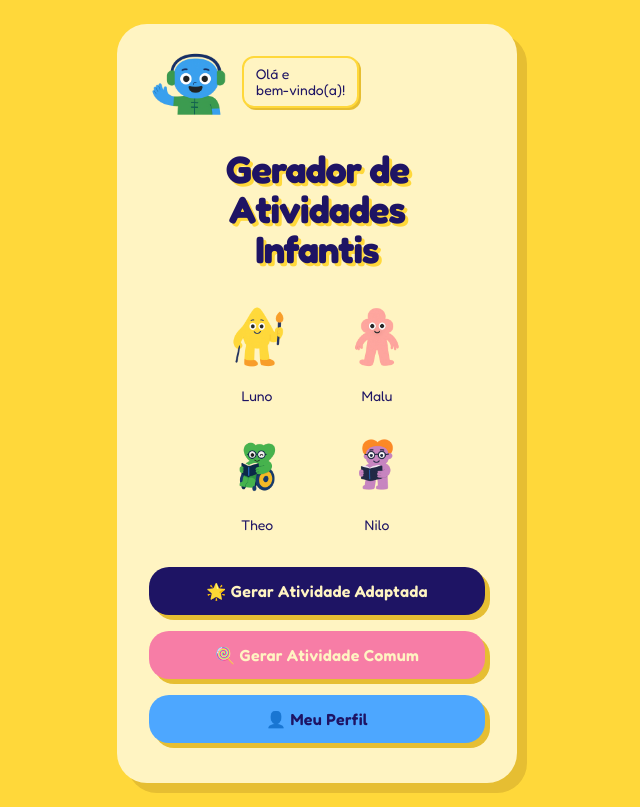
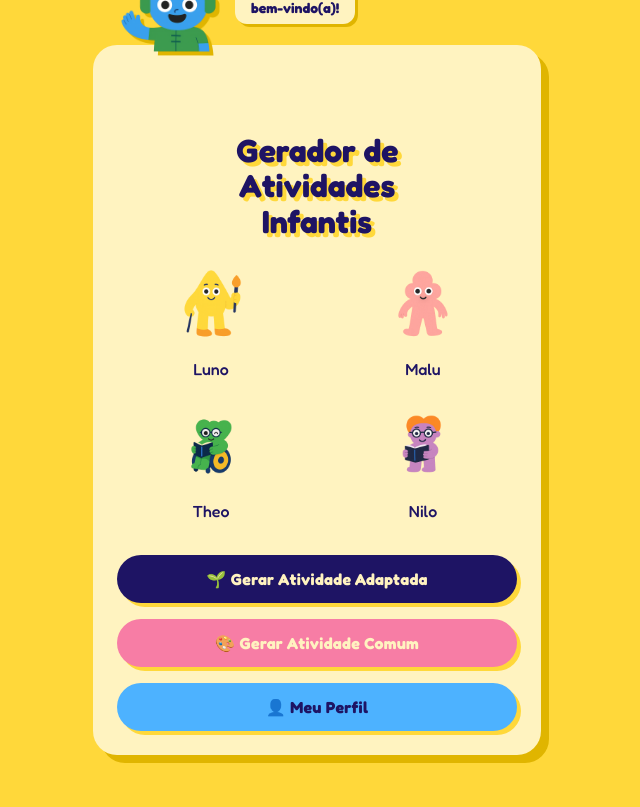
Before and after one commit to letiricetti2-alt/gerador-de-atividades-infantis, a Next.js app: page / in a window 1280 px wide. Shown: the whole page, without its empty margins (323-963 px from the left). Built offline with nearby package versions, Linux system fonts and the light colour scheme.

Commit message:
Update page.jsx

```diff
--- a/app/page.jsx
+++ b/app/page.jsx
@@ -1,63 +1,87 @@
-"use client";
 import Image from "next/image";
 
 export default function Home() {
   return (
-    <main className="min-h-screen bg-[#FFD83A] flex items-center justify-center p-6">
-      <div className="bg-[#FFF4C2] rounded-[30px] shadow-[10px_10px_0px_#E6BE32] px-8 pt-6 pb-10 w-[400px] flex flex-col items-center">
+    <main className="flex justify-center items-center min-h-screen bg-[#FFD83A]">
+      <div className="bg-[#FFF3C0] rounded-3xl shadow-[8px_8px_0px_#E0B500] w-[90%] max-w-md p-6 text-center relative">
 
-        {/* Cabeçalho */}
-        <div className="flex w-full items-start justify-start gap-2 mb-4 relative">
+        {/* Tina e balão */}
+        <div className="absolute -top-20 left-6 flex items-start gap-2">
           <Image
             src="/personagens/tina.png"
             alt="Tina"
-            width={85}
-            height={85}
-            className="object-contain"
+            width={110}
+            height={110}
+            className="drop-shadow-[4px_4px_0px_#E0B500]"
           />
-          <div className="bg-[#FFF4C2] border-[2px] border-[#FFD83A] rounded-xl px-3 py-2 shadow-[2px_2px_0px_#E6BE32] text-[#1E1464] text-[14px] font-[Fredoka One] leading-[16px] mt-2">
+          <div className="bg-[#FFF3C0] px-4 py-2 rounded-xl shadow-[3px_3px_0px_#E0B500] text-[#1E1464] font-bold leading-tight text-sm mt-2">
             Olá e<br />bem-vindo(a)!
           </div>
         </div>
 
         {/* Título */}
-        <h1 className="text-[#1E1464] text-[38px] font-black text-center leading-[40px] tracking-tight drop-shadow-[3px_3px_0px_#FFD83A] mb-8">
-          Gerador de<br />Atividades<br />Infantis
+        <h1 className="mt-16 text-[#1E1464] font-bold text-[2rem] leading-[2.2rem] drop-shadow-[4px_4px_0px_#FFD83A]">
+          Gerador de<br />
+          Atividades<br />
+          Infantis
         </h1>
 
         {/* Personagens */}
-        <div className="grid grid-cols-2 gap-x-10 gap-y-6 mb-8">
-          <div className="flex flex-col items-center">
-            <Image src="/personagens/luno.png" alt="Luno" width={80} height={80} />
-            <p className="text-[#1E1464] mt-1 text-[14px] font-[Fredoka One]">Luno</p>
+        <div className="grid grid-cols-2 gap-6 mt-6 mb-8">
+          <div>
+            <Image
+              src="/personagens/luno.png"
+              alt="Luno"
+              width={90}
+              height={90}
+              className="mx-auto"
+            />
+            <p className="font-medium text-[#1E1464] mt-1">Luno</p>
           </div>
-          <div className="flex flex-col items-center">
-            <Image src="/personagens/malu.png" alt="Malu" width={80} height={80} />
-            <p className="text-[#1E1464] mt-1 text-[14px] font-[Fredoka One]">Malu</p>
+          <div>
+            <Image
+              src="/personagens/malu.png"
+              alt="Malu"
+              width={90}
+              height={90}
+              className="mx-auto"
+            />
+            <p className="font-medium text-[#1E1464] mt-1">Malu</p>
           </div>
-          <div className="flex flex-col items-center">
-            <Image src="/personagens/theo.png" alt="Theo" width={80} height={80} />
-            <p className="text-[#1E1464] mt-1 text-[14px] font-[Fredoka One]">Theo</p>
+          <div>
+            <Image
+              src="/personagens/theo.png"
+              alt="Theo"
+              width={90}
+              height={90}
+              className="mx-auto"
+            />
+            <p className="font-medium text-[#1E1464] mt-1">Theo</p>
           </div>
-          <div className="flex flex-col items-center">
-            <Image src="/personagens/nilo.png" alt="Nilo" width={80} height={80} />
-            <p className="text-[#1E1464] mt-1 text-[14px] font-[Fredoka One]">Nilo</p>
+          <div>
+            <Image
+              src="/personagens/nilo.png"
+              alt="Nilo"
+              width={90}
+              height={90}
+              className="mx-auto"
+            />
+            <p className="font-medium text-[#1E1464] mt-1">Nilo</p>
           </div>
         </div>
 
         {/* Botões */}
-        <button className="w-full bg-[#1E1464] text-[#FFF4C2] font-[Fredoka One] text-[16px] py-3 rounded-[20px] mb-4 shadow-[5px_5px_0px_#E6BE32] hover:translate-y-[2px] transition-all">
-          🌟 Gerar Atividade Adaptada
-        </button>
-
-        <button className="w-full bg-[#F77DA6] text-[#FFF4C2] font-[Fredoka One] text-[16px] py-3 rounded-[20px] mb-4 shadow-[5px_5px_0px_#E6BE32] hover:translate-y-[2px] transition-all">
-          🍭 Gerar Atividade Comum
-        </button>
-
-        <button className="w-full bg-[#4DA7FF] text-[#1E1464] font-[Fredoka One] text-[16px] py-3 rounded-[20px] shadow-[5px_5px_0px_#E6BE32] hover:translate-y-[2px] transition-all">
-          👤 Meu Perfil
-        </button>
-
+        <div className="flex flex-col gap-4">
+          <button className="bg-[#1E1464] text-[#FFF3C0] font-bold py-3 rounded-full text-base shadow-[4px_4px_0px_#FFD83A] hover:translate-y-[2px] transition">
+            🌱 Gerar Atividade Adaptada
+          </button>
+          <button className="bg-[#F77DA5] text-[#FFF3C0] font-bold py-3 rounded-full text-base shadow-[4px_4px_0px_#FFD83A] hover:translate-y-[2px] transition">
+            🎨 Gerar Atividade Comum
+          </button>
+          <button className="bg-[#4DB2FF] text-[#1E1464] font-bold py-3 rounded-full text-base shadow-[4px_4px_0px_#FFD83A] hover:translate-y-[2px] transition">
+            👤 Meu Perfil
+          </button>
+        </div>
       </div>
     </main>
   );
```
